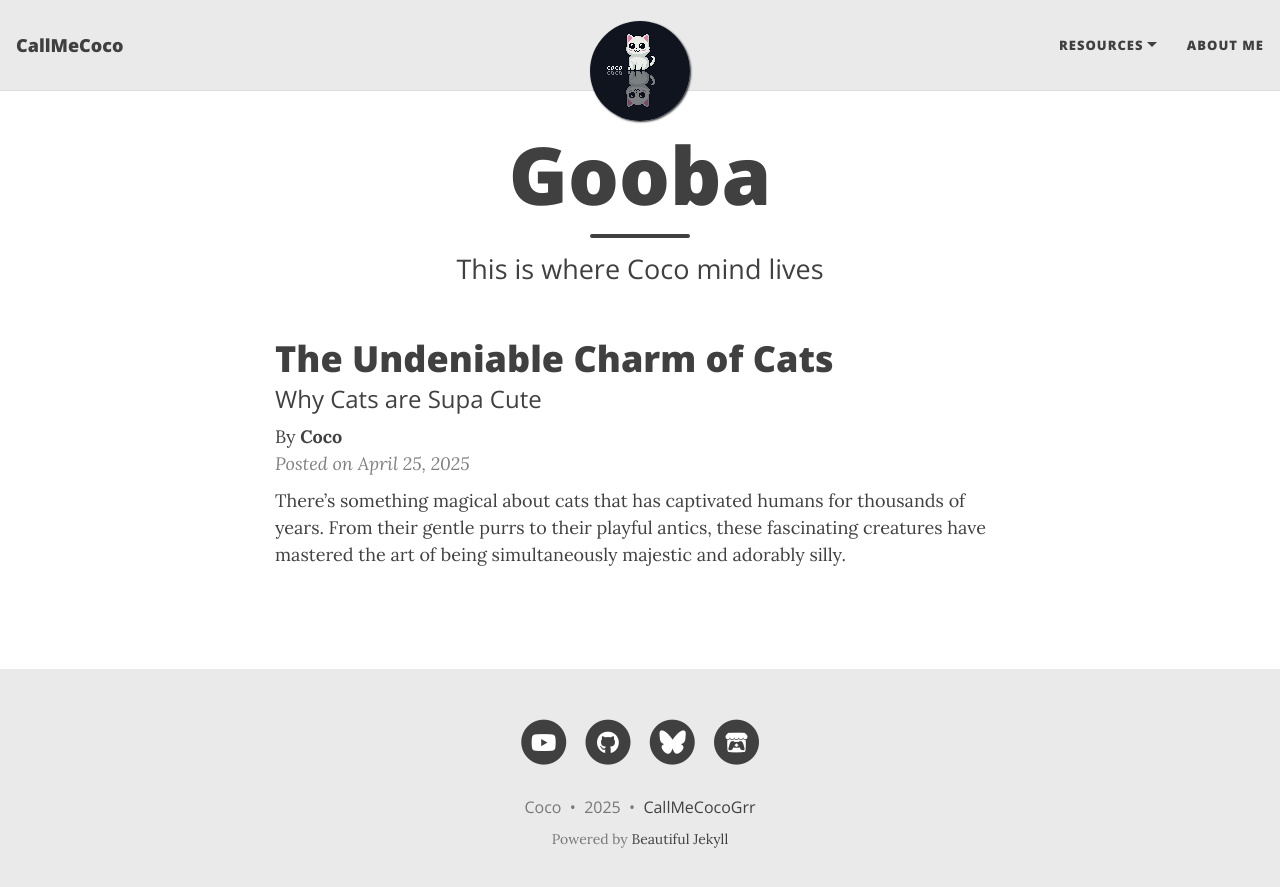
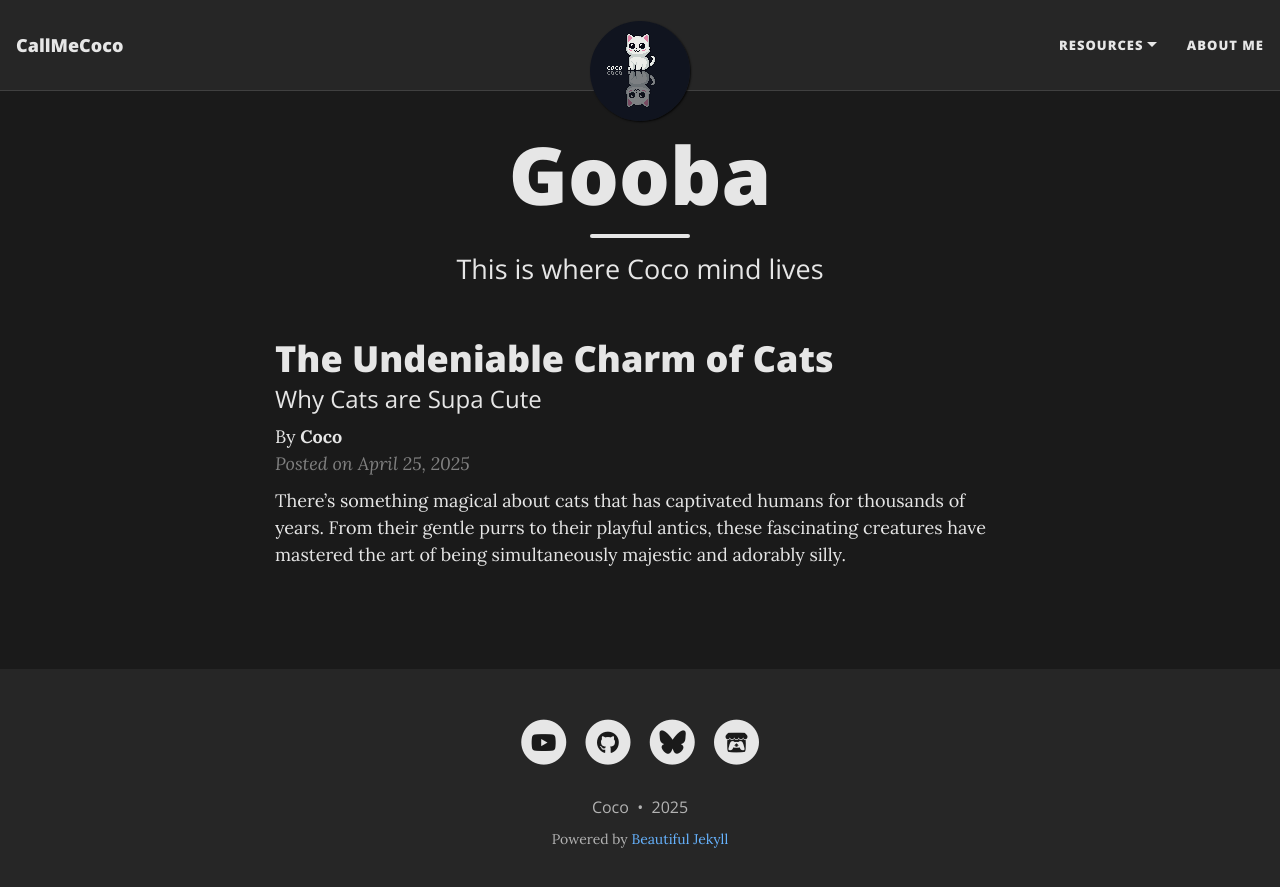
Before and after one commit to CallMeCocoGrr/blog, a Jekyll site: the page built from index.html, in a window 1280 px wide. Shown: the top 887 px of the page. Built offline with Jekyll 4.4.1, drawn with Linux system fonts in a browser that asks for light colours; the list of posts is cut into pages by our own code; some of the changed lines change nothing that is shown.

Commit message:
Update _config.yml

```diff
--- a/_config.yml
+++ b/_config.yml
@@ -109,13 +109,13 @@ share-links-active:
 
 # How to display the link to your website in the footer
 # Remove this if you don't want a link in the footer
-url-pretty: "CallMeCocoGrr"
+#url-pretty: "CallMeCocoGrr"
 
 # Add the website title to the title of every page
 title-on-all-pages: true
 
 # Excerpt word length - Truncate the excerpt of each post on the feed page to the specified number of words
-excerpt_length: 50
+excerpt_length: 40
 
 # Whether or not to show an excerpt for every blog post in the feed page
 #feed_show_excerpt: true
@@ -144,17 +144,17 @@ keywords: "CallMeCoco, Coco, CallMeCocoGrr, CallMeCocoGrr.com, CallMeCocoGrr.git
 
 # Personalize the colours in your website. Colour values can be any valid CSS colour
 
-page-col: "#FFFFFF"
-text-col: "#404040"
-link-col: "#008AFF"
-hover-col: "#0085A1"
-navbar-col: "#EAEAEA"
-navbar-text-col: "#404040"
-navbar-border-col: "#DDDDDD"
-footer-col: "#EAEAEA"
-footer-text-col: "#777777"
-footer-link-col: "#404040"
-footer-hover-col: "#0085A1"
+page-col: "#1a1a1a"           # Dark background
+text-col: "#e6e6e6"           # Light text for dark background
+link-col: "#66b3ff"           # Lighter blue for links
+hover-col: "#99ccff"          # Even lighter blue for hover
+navbar-col: "#262626"         # Slightly lighter than page background
+navbar-text-col: "#e6e6e6"    # Light text for navbar
+navbar-border-col: "#404040"  # Dark grey border
+footer-col: "#262626"         # Matches navbar
+footer-text-col: "#b3b3b3"    # Slightly dimmed text for footer
+footer-link-col: "#66b3ff"    # Matching link color
+footer-hover-col: "#99ccff"   # Matching hover color
 
 # Alternatively, the navbar, footer, and page background can be set to an image
 # instead of colour
@@ -194,11 +194,6 @@ footer-hover-col: "#0085A1"
 #  site_id: "9"
 #  uri: "demo.wiki.pro"
 #  opt-out: true
-
-# Google Universal Analytics ID -- deprecated
-# As of July 2023 this is no longer supported by Google! If you are still using `google_analytics`,
-# you should switch to using the `gtag` field above instead.
-#google_analytics: "UA-XXXXXXXX-X"
 
 ####################
 # --- Comments --- #
```
